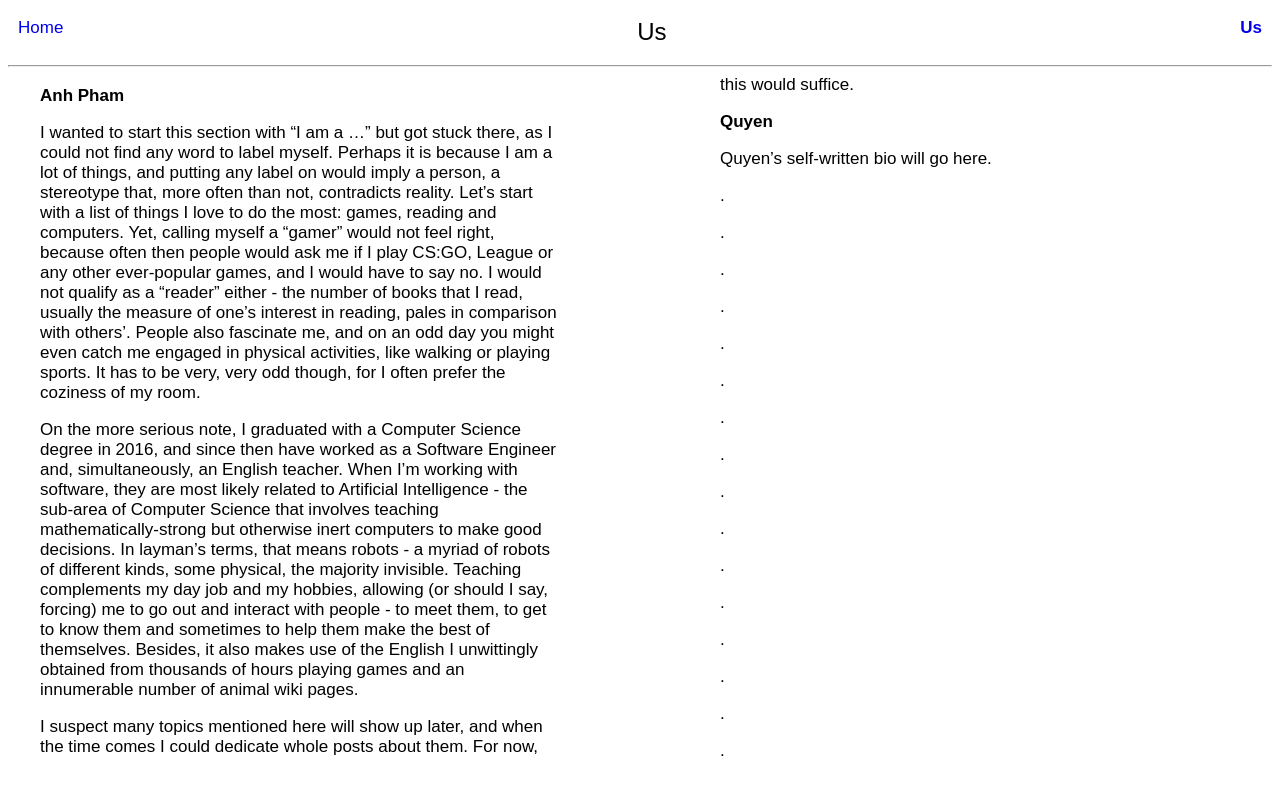
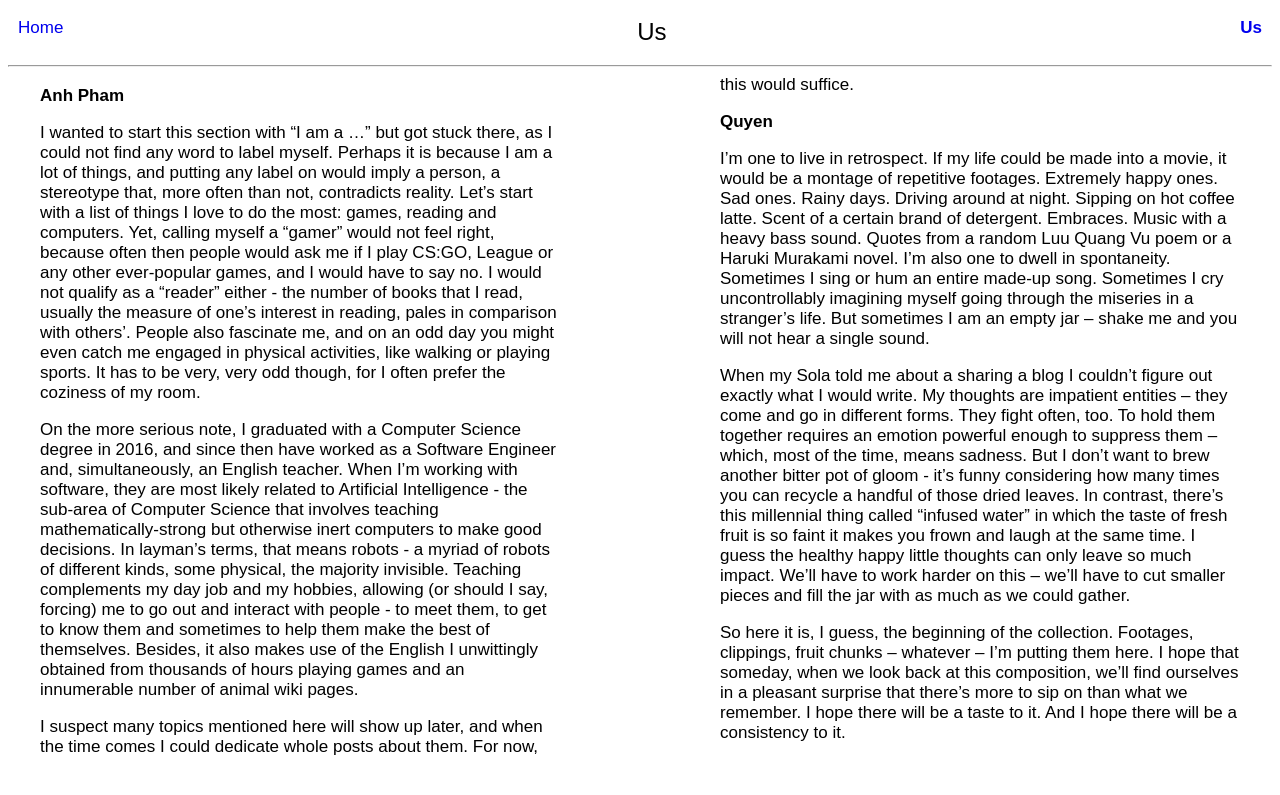
Before and after one commit to lionsola/lionsola.github.io, a Jekyll site: the page built from about.md, in a window 1280 px wide. Shown: the top 795 px of the page. Built offline with Jekyll 4.4.1, drawn with Linux system fonts in a browser that asks for light colours.

Commit message:
add Quyen's about section

```diff
--- a/about.md
+++ b/about.md
@@ -13,36 +13,8 @@ I suspect many topics mentioned here will show up later, and when the time comes
 
 # Quyen
 
-Quyen's self-written bio will go here.
+I’m one to live in retrospect. If my life could be made into a movie, it would be a montage of repetitive footages. Extremely happy ones. Sad ones. Rainy days. Driving around at night. Sipping on hot coffee latte. Scent of a certain brand of detergent. Embraces. Music with a heavy bass sound. Quotes from a random Luu Quang Vu poem or a Haruki Murakami novel. I’m also one to dwell in spontaneity. Sometimes I sing or hum an entire made-up song. Sometimes I cry uncontrollably imagining myself going through the miseries in a stranger’s life. But sometimes I am an empty jar – shake me and you will not hear a single sound.
 
-.
+When my Sola told me about a sharing a blog I couldn’t figure out exactly what I would write.  My thoughts are impatient entities – they come and go in different forms. They fight often, too. To hold them together requires an emotion powerful enough to suppress them – which, most of the time, means sadness. But I don’t want to brew another bitter pot of gloom - it’s funny considering how many times you can recycle a handful of those dried leaves. In contrast, there’s this millennial thing called “infused water” in which the taste of fresh fruit is so faint it makes you frown and laugh at the same time. I guess the healthy happy little thoughts can only leave so much impact. We’ll have to work harder on this – we’ll have to cut smaller pieces and fill the jar with as much as we could gather.
 
-.
-
-.
-
-.
-
-.
-
-.
-
-.
-
-.
-
-.
-
-.
-
-.
-
-.
-
-.
-
-.
-
-.
-
-.
+So here it is, I guess, the beginning of the collection. Footages, clippings, fruit chunks – whatever – I’m putting them here. I hope that someday, when we look back at this composition, we’ll find ourselves in a pleasant surprise that there’s more to sip on than what we remember. I hope there will be a taste to it. And I hope there will be a consistency to it.
```
